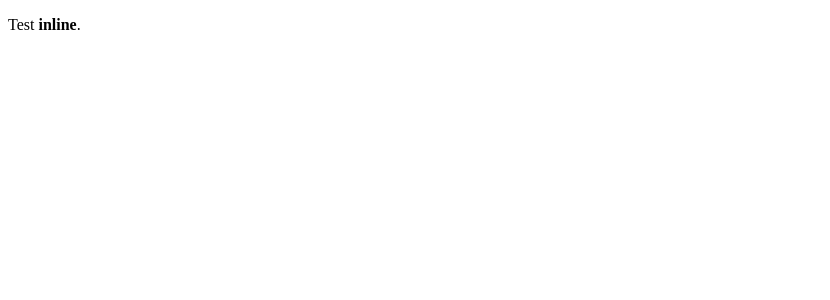
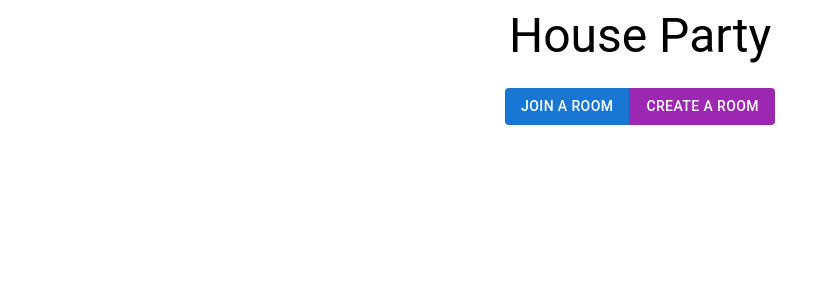
Before and after one commit to joaonc/django-react-music-controller, a React app in the folder music_controller/frontend/: page / in a window 1280 px wide. Shown: the top 300 px of the page, without its empty margins (0-830 px from the left). Built offline with nearby package versions, Linux system fonts and the light colour scheme; the HTML template or start-up script is replaced by a standard one.

Commit message:
routing in app and homepage html

```diff
--- a/music_controller/frontend/src/components/App.js
+++ b/music_controller/frontend/src/components/App.js
@@ -1,13 +1,25 @@
 import React from 'react'
 import {render} from 'react-dom'
+import {BrowserRouter, Route, Routes} from "react-router-dom";
 
+import CreateRoomPage from "./CreateRoomPage";
 import HomePage from './HomePage'
+import JoinRoomPage from "./JoinRoomPage";
+import RoomPage from "./Room";
 
 
 const App = () => {
     return (
         <div className='center'>
-            <HomePage/>
+            <BrowserRouter>
+                <Routes>
+                    <Route path='/' element={<HomePage/>}/>
+                    <Route path='/join' element={<JoinRoomPage/>}/>
+                    <Route path='/create' element={<CreateRoomPage/>}/>
+                    <Route path='/room/:roomCode' element={<RoomPage/>}/>
+                </Routes>
+            </BrowserRouter>
+
         </div>
     )
 }
--- a/music_controller/frontend/src/components/HomePage.js
+++ b/music_controller/frontend/src/components/HomePage.js
@@ -1,25 +1,32 @@
 import React from 'react'
 import {
-    BrowserRouter,
-    Routes,
-    Route,
-} from 'react-router-dom'
-
-import CreateRoomPage from './CreateRoomPage'
-import JoinRoomPage from './JoinRoomPage'
-import RoomPage from './Room'
+    Button,
+    ButtonGroup,
+    Grid,
+    Link,
+    Typography
+} from '@mui/material'
 
 
 const HomePage = () => {
     return (
-        <BrowserRouter>
-            <Routes>
-                <Route path='/' element={<p>Test <strong>inline</strong>.</p>}/>
-                <Route path='/join' element={<JoinRoomPage/>}/>
-                <Route path='/create' element={<CreateRoomPage/>}/>
-                <Route path='/room/:roomCode' element={<RoomPage/>}/>
-            </Routes>
-        </BrowserRouter>
+        <Grid container spacing={3}>
+            <Grid item xs={12} align='center'>
+                <Typography variant='h3' component='h3'>
+                    House Party
+                </Typography>
+            </Grid>
+            <Grid item xs={12} align='center'>
+                <ButtonGroup disableElevation variant='contained' color='primary'>
+                    <Button color='primary' to='/join' component={Link}>
+                        Join a Room
+                    </Button>
+                    <Button color='secondary' to='/create' component={Link}>
+                        Create a Room
+                    </Button>
+                </ButtonGroup>
+            </Grid>
+        </Grid>
     )
 }
 
```
